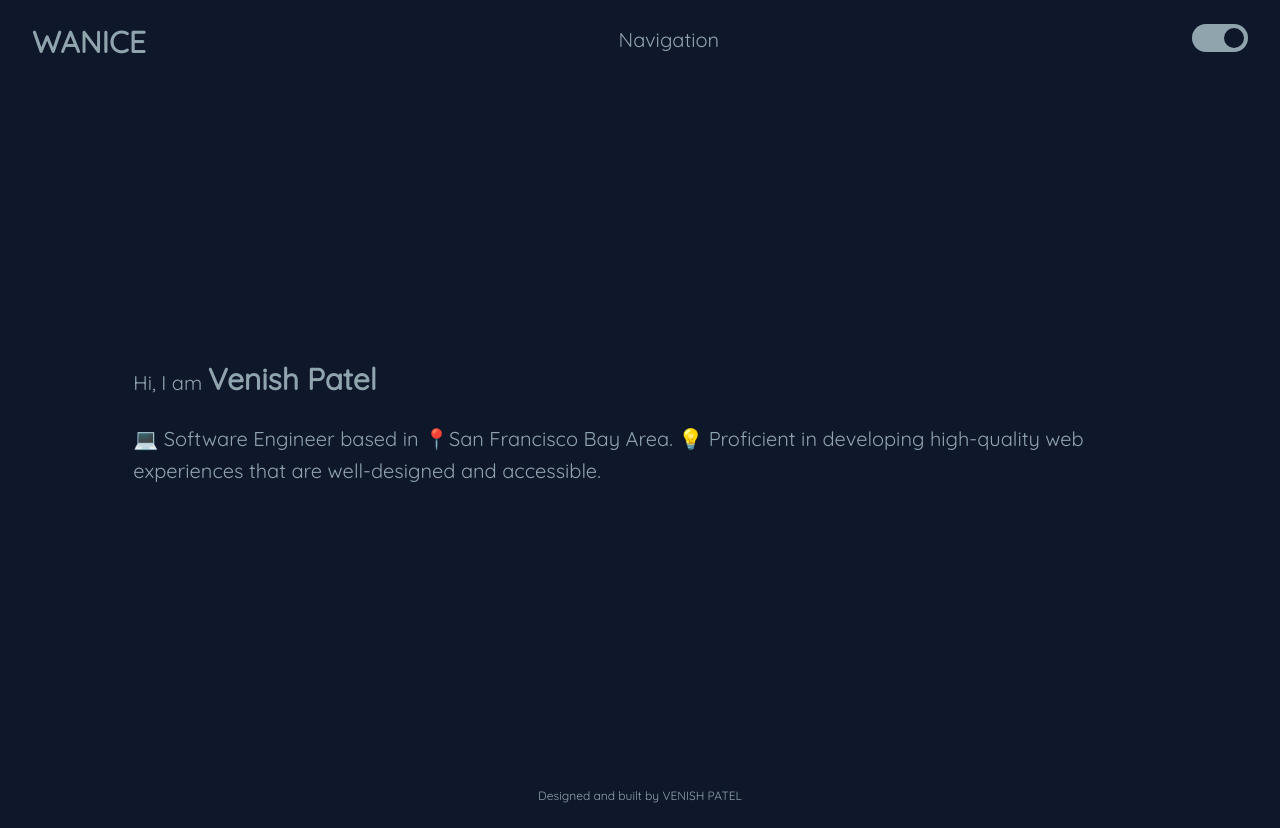
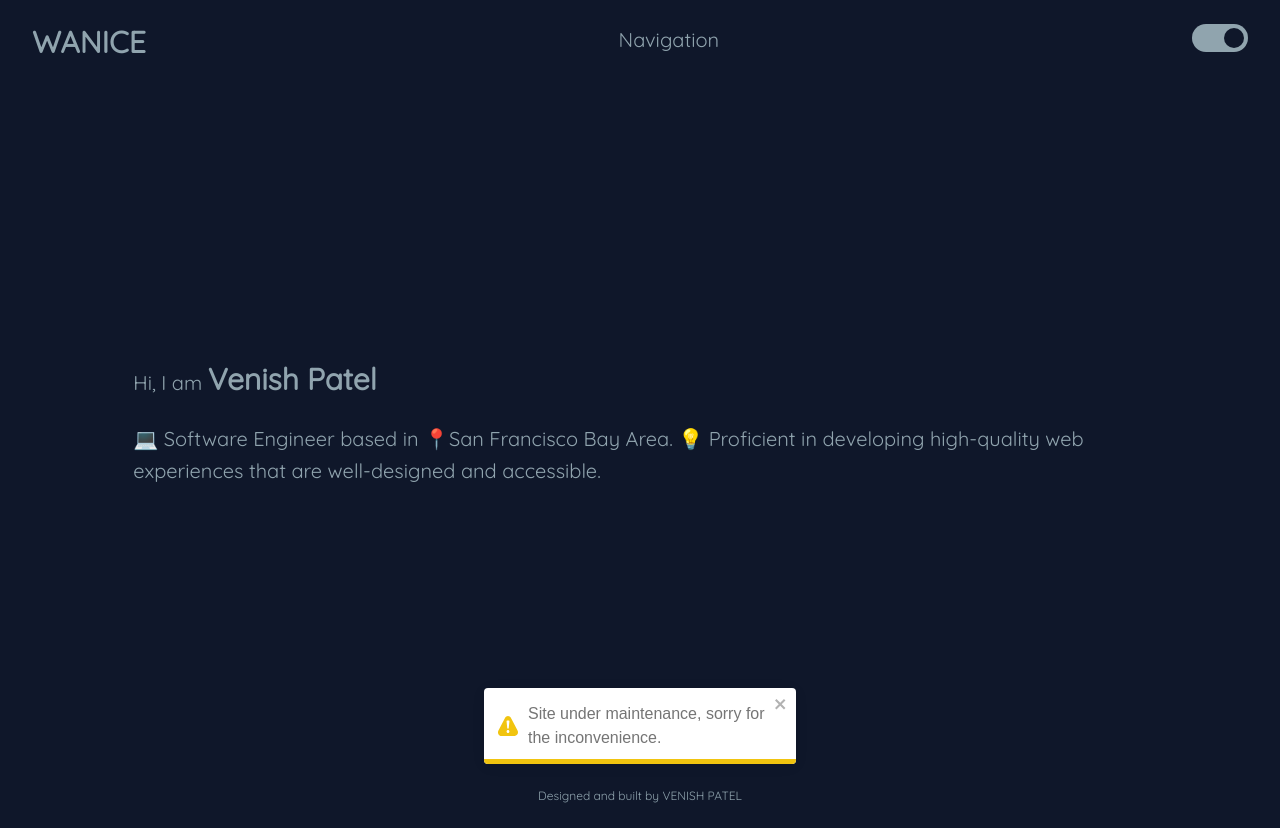
Before and after one commit to venishgpatel/venish-patel-website, a Next.js app: page / in a window 1280 px wide. Built offline with nearby package versions, Linux system fonts and the light colour scheme.

Commit message:
Added notification functionality.

```diff
--- a/app/page.tsx
+++ b/app/page.tsx
@@ -1,16 +1,22 @@
 import Header from '@/components/Header'
 import Footer from '@/components/Footer'
 import Hero from '@/components/Hero'
+import Notification from '@/components/Notification'
 
 export default function Home() {
   return (
     <>
+      <Notification
+        content="Site under maintenance, sorry for the inconvenience."
+        options={{
+          type: 'warning'
+        }}
+      />
       <Header></Header>
       <main className='container'>
         <Hero
           variant='introHomePage'
           title='Venish Patel'
-          // subTitle='San Francisco Bay Area'
           description={'💻 Software Engineer based in 📍San Francisco Bay Area. 💡 Proficient in developing high-quality web experiences that are well-designed and accessible.'}
         />
       </main>
--- /dev/null
+++ b/components/Notification/index.tsx
@@ -0,0 +1,36 @@
+'use client'
+
+import { useEffect } from 'react';
+import { toast, ToastContainer } from 'react-toastify';
+import "react-toastify/dist/ReactToastify.css";
+import { NotificationProps } from "./types"
+
+const Notification = ({ content, options }: NotificationProps) => {
+  if (!content) return null
+
+  useEffect(() => {
+    switch (options?.type) {
+      case "warning":
+        toast.warn(content, options)
+        break
+      case "success":
+        toast.success(content, options)
+        break
+      case "error":
+        toast.error(content, options)
+        break
+      case "info":
+        toast.success(content, options)
+        break
+      case "default":
+      default:
+        toast(content, options)
+    }
+  }, [])
+
+  return (
+    <ToastContainer position='bottom-center' className={'text-base'} />
+  )
+}
+
+export default Notification
--- /dev/null
+++ b/components/Notification/types.ts
@@ -0,0 +1,6 @@
+import type {ToastContent, ToastOptions} from "react-toastify"
+
+export interface NotificationProps {
+  content: ToastContent<{}>;
+  options?: ToastOptions;
+}
--- a/package.json
+++ b/package.json
@@ -22,6 +22,7 @@
     "postcss": "^8.4.23",
     "react": "18.2.0",
     "react-dom": "18.2.0",
+    "react-toastify": "^9.1.3",
     "tailwindcss": "^3.3.2",
     "typescript": "5.0.4"
   }
```
Also changed, not shown: 1 other file (tests, documents, lock files or other folders).
